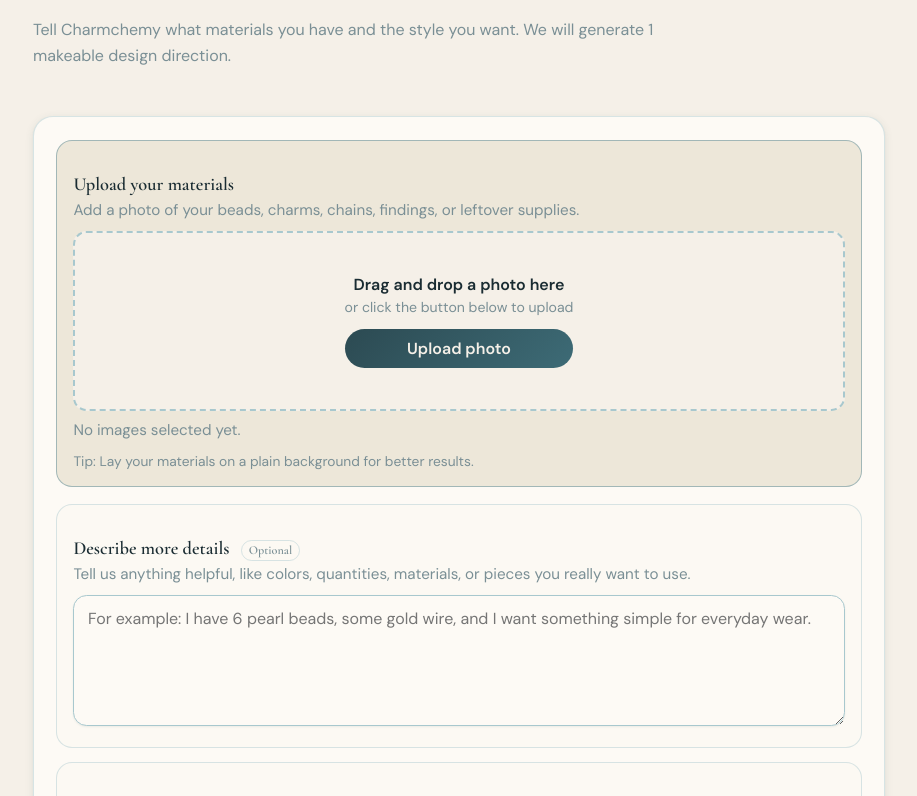
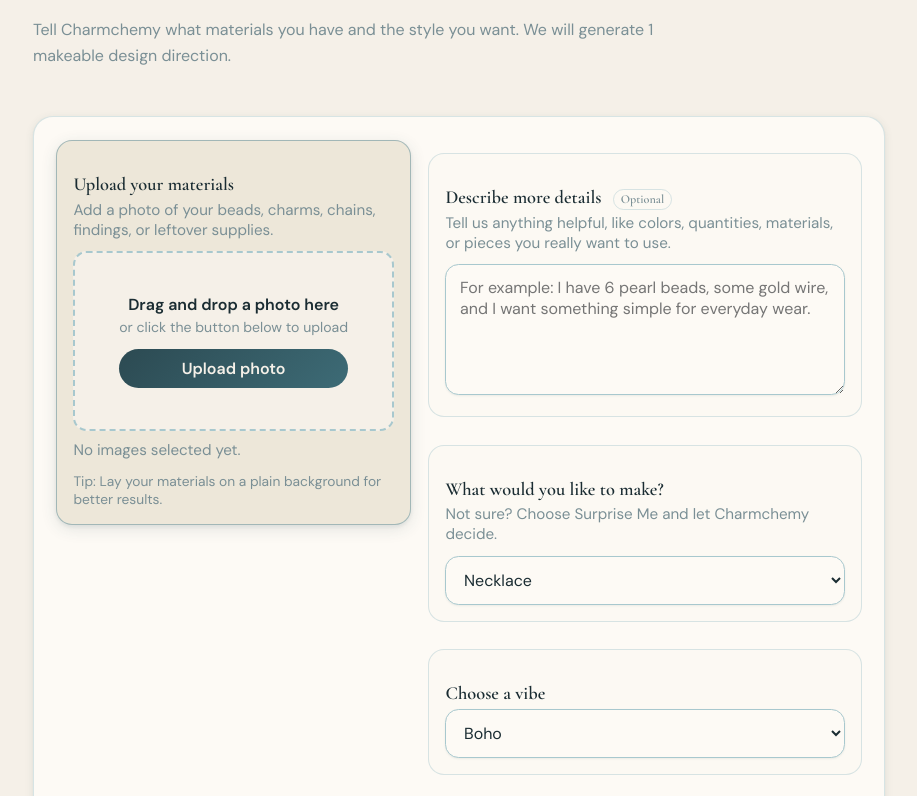
Before and after one commit to shanechloe/knot-found-next, a Next.js app: page /start in a window 1280 px wide. Shown: the part 344-1140 px from the top of the page, without its empty margins (181-1098 px from the left). Built offline with nearby package versions, Linux system fonts and the light colour scheme.

Commit message:
Elevate Start page into atelier two-column workflow layout

```diff
--- a/app/globals.css
+++ b/app/globals.css
@@ -489,6 +489,24 @@
   box-shadow: var(--shadow-sm);
 }
 
+.start-card-layout {
+  display: grid;
+  grid-template-columns: 0.9fr 1.1fr;
+  gap: 1.1rem;
+  align-items: start;
+}
+
+.upload-stage {
+  position: sticky;
+  top: 5.5rem;
+  box-shadow: var(--shadow-md);
+}
+
+.workbench-panel {
+  display: grid;
+  gap: 0.85rem;
+}
+
 .start-card h2 {
   margin: 1rem 0 0.3rem;
   font-size: 1.15rem;
@@ -598,6 +616,10 @@
   grid-template-columns: repeat(3, minmax(0, 1fr));
   gap: 0.7rem;
   margin-bottom: 0.8rem;
+}
+
+.preview-grid-single {
+  grid-template-columns: 1fr;
 }
 
 .preview-card {
@@ -811,6 +833,14 @@
 }
 
 @media (max-width: 900px) {
+  .start-card-layout {
+    grid-template-columns: 1fr;
+  }
+
+  .upload-stage {
+    position: static;
+  }
+
   .form-grid,
   .result-grid {
     grid-template-columns: 1fr;
--- a/app/start/page.tsx
+++ b/app/start/page.tsx
@@ -219,8 +219,8 @@
           </p>
         </section>
 
-        <form className="start-card" onSubmit={handleGenerate}>
-          <section className="upload-primary">
+        <form className="start-card start-card-layout" onSubmit={handleGenerate}>
+          <section className="upload-primary upload-stage">
             <h2>Upload your materials</h2>
             <p className="start-help">
               Add a photo of your beads, charms, chains, findings, or leftover supplies.
@@ -240,7 +240,7 @@
 
             <p className="start-help">{previewCountText}</p>
             {previewImages.length > 0 && (
-            <div className="preview-grid">
+              <div className="preview-grid preview-grid-single">
                 {previewImages.map((image) => (
                   <article key={image.id} className="preview-card">
                     {/* eslint-disable-next-line @next/next/no-img-element */}
@@ -258,6 +258,7 @@
             <p className="start-tip">Tip: Lay your materials on a plain background for better results.</p>
           </section>
 
+          <section className="workbench-panel">
             <section className="form-block">
             <h2>
               Describe more details <span className="optional-tag">Optional</span>
@@ -339,6 +340,7 @@
               <button className="lang-btn cta-button" type="button" onClick={clearAll}>Clear All</button>
             </div>
             {generateError && <p className="start-help error-text">{generateError}</p>}
+          </section>
         </form>
       </main>
     </div>
```
Lines whose indentation alone changed are shown as unchanged.
